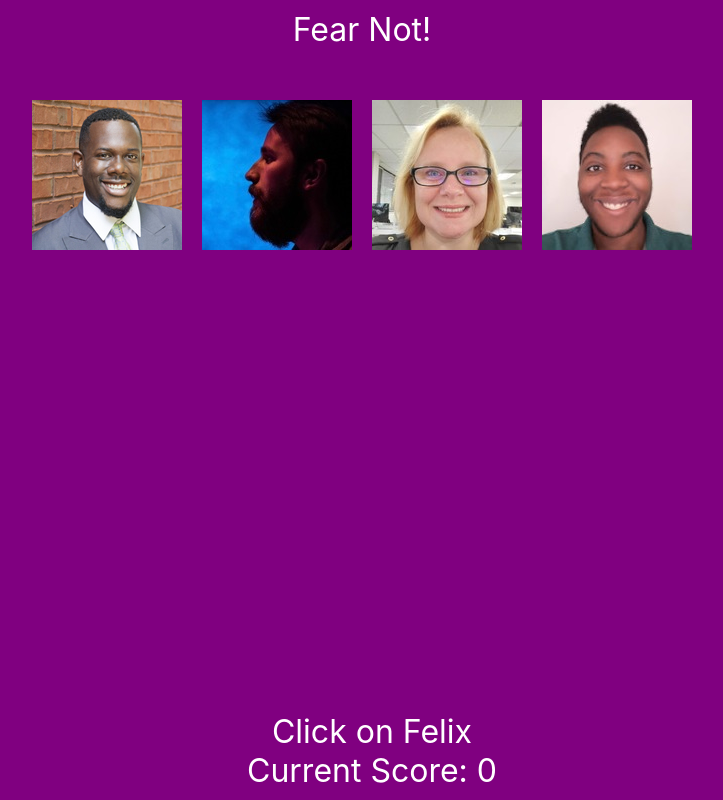
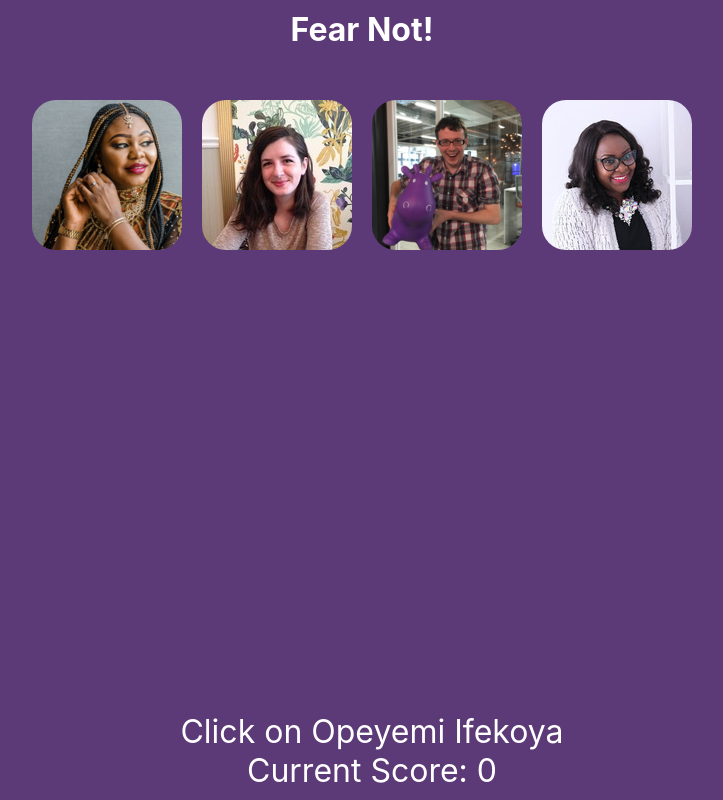
Before and after one commit to knollfear/fearnot, a React (Create React App) app: page / in a window 1280 px wide. Shown: the whole page, without its empty margins (278-1001 px from the left). Built offline with nearby package versions, Linux system fonts and the light colour scheme.

Commit message:
lots of changes.  Highlighting the selected card, showing details for a second before scoring the result.  some style changes.

```diff
--- a/public/fearless.json
+++ b/public/fearless.json
@@ -417,19 +417,7 @@
       "txt":"TJ Famodu"
 
     },
-    {
-      "displayName":"Katherine Faulkner",
-      "firstName":"Katherine",
-      "lastName":"Faulkner",
-      "preferredName":"Kate",
-      "jobTitle":"Director of People Operations",
-      "location":"Fearless HQ",
-      "division":"People Ops",
-      "photoUrl":"img/40634.jpg",
-      "img":"img/40634.jpg",
-      "txt":"Kate Faulkner"
 
-    },
     {
       "displayName":"Julia Fink",
       "firstName":"Julia",
@@ -560,19 +548,7 @@
       "txt":"Jewel Green"
 
     },
-    {
-      "displayName":"Rachel Grossman",
-      "firstName":"Rachel",
-      "lastName":"Grossman",
-      "preferredName":"Rachel",
-      "jobTitle":"UX Designer II",
-      "location":"Fearless HQ",
-      "division":"Design Herd",
-      "photoUrl":"img/40679.jpg",
-      "img":"img/40679.jpg",
-      "txt":"Rachel Grossman"
 
-    },
     {
       "displayName":"Marisa Grotte",
       "firstName":"Marisa",
@@ -846,19 +822,7 @@
       "txt":"Jerria Lowery"
 
     },
-    {
-      "displayName":"John Machovec",
-      "firstName":"John",
-      "lastName":"Machovec",
-      "preferredName":"",
-      "jobTitle":"Software Engineer II",
-      "location":"",
-      "division":"Engineering Herd",
-      "photoUrl":"img/40673.jpg",
-      "img":"img/40673.jpg",
-      "txt":"John Machovec"
 
-    },
     {
       "displayName":"Wayne MacKenzie",
       "firstName":"Wayne",
@@ -1223,19 +1187,7 @@
       "txt":"Tracie Tracey"
 
     },
-    {
-      "displayName":"Joe Tseng",
-      "firstName":"Joe",
-      "lastName":"Tseng",
-      "preferredName":"",
-      "jobTitle":"Software Engineer I",
-      "location":"Fearless HQ",
-      "division":"Engineering Herd",
-      "photoUrl":"img/40585.jpg",
-      "img":"img/40585.jpg",
-      "txt":"Joe Tseng"
 
-    },
     {
       "displayName":"Jarune Uwujaren",
       "firstName":"Jarune",
--- a/public/index.html
+++ b/public/index.html
@@ -7,7 +7,7 @@
     <meta name="theme-color" content="#000000" />
     <meta
       name="description"
-      content="Web site created using create-react-app"
+      content="What you don't not know about your coworkers is crucial"
     />
     <link rel="apple-touch-icon" href="%PUBLIC_URL%/logo192.png" />
     <!--
@@ -24,7 +24,7 @@
       work correctly both with client-side routing and a non-root public URL.
       Learn how to configure a non-root public URL by running `npm run build`.
     -->
-    <title>React App</title>
+    <title>Fear Not!</title>
   </head>
   <body>
     <noscript>You need to enable JavaScript to run this app.</noscript>
--- a/src/App.css
+++ b/src/App.css
@@ -24,6 +24,23 @@
   color: white;
 }
 
+.card{
+  display:inline-block;
+}
+ul{
+  list-style: none;
+}
+
+.active img {
+  border: #ee5340 solid 5px;
+  padding: 0;
+}
+
+.correct img{
+  border: #008c95 solid 5px;
+  padding:0;
+}
+
 .App-link {
   color: #61dafb;
 }
--- a/src/components/GameArea.js
+++ b/src/components/GameArea.js
@@ -1,12 +1,51 @@
-import React from 'react';
+import React, { useState } from 'react';
 
 const GameArea = ({cards, clickHandler, rule}) =>{
+    const displayStats = {
+        Name: 'txt',
+        Herd: 'division',
+        Title: 'jobTitle'
 
+    };
+    const [clicked, setClicked] = useState(null);
+    let hasCorrect = cards.some((card)=>{ return card.isCorrect});
+    const nextTurn = (card) =>{
+        if (clicked || hasCorrect){
+            return;
+        }
+        setClicked(card);
+        if (cards.length <= 6) {
+            setTimeout(() =>{
+                clickHandler(card);
+                setClicked(null);
+            }, 1000);
+        } else{
+            setClicked(null);
+            clickHandler(card);
+        }
+
+    };
     return cards.map((card, index)=>{
+        let classes = 'card';
+        if (card.isCorrect){
+            classes += ' correct'
+
+        } else if (clicked && card.txt === clicked.txt){
+            classes += ' active'
+        }
+
         return (
-            <span onClick={() => clickHandler(card)} key={index}>
+            <div className={ classes } onClick={(e) => {nextTurn(card)
+            }} key={`AC-${index}`}>
+
                 {rule.cardRender(card)}
-            </span>
+
+                { (clicked || hasCorrect) &&
+                <ul>
+                    {Object.entries(displayStats).map( ([key, value]) => <li>{card[value]}</li>)}
+                </ul>}
+
+            </div>
     )
     })
 };
--- a/src/components/GameContainer.js
+++ b/src/components/GameContainer.js
@@ -35,6 +35,24 @@ class GameContainer extends React.Component {
         });
 
     }
+
+    startNewGame() {
+        let state = {
+            endGame: false,
+            currentRule:Rules[0],
+            isNot:false,
+            score:0,
+        };
+
+        let possibleCards = this.state.cards;
+        shuffle(possibleCards);
+        state.card = possibleCards;
+        state.activeCard = possibleCards[0];
+        state.activeCards = possibleCards.slice(0, 4);
+        this.setState(state)
+
+    }
+
     componentDidMount() {
         this.setupGame();
     }
@@ -43,37 +61,55 @@ class GameContainer extends React.Component {
 
         let isCorrect = this.state.currentRule.rule(
             obj,
-            this.state.activeCard,
-            this.state.activeCards
+            this.state.activeCard
         );
+
         if (this.state.isNot){
             isCorrect = !isCorrect
         }
         let score = 0;
         if (isCorrect){
-            score = this.state.score + 1
+            score = this.state.score + 1;
+            this.changeRule(score)
+
+        } else {
+            const gradedCards = this.state.activeCards.slice().map((card) => {
+                console.log(card);
+                card.isCorrect = this.state.currentRule.rule(
+                    card,
+                    this.state.activeCard
+                );
+                console.log(card.isCorrect);
+                if (this.state.isNot){
+                    card.isCorrect = !card.isCorrect
+                }
+                console.log(card.isCorrect);
+                return card
+            });
+            this.setState({activeCards: gradedCards});
+            this.newGame();
 
         }
-        this.changeRule(score)
+
+
     };
 
     changeRule = (score) =>{
 
-        if (score === 0){
-            this.newGame();
-        }
-        const numRules = Math.min(Rules.length, Math.floor(score/5));
+        const numRules = Math.min(Rules.length, Math.floor(score / 5));
         let currentRule = Rules[Math.floor(Math.random() * numRules)];
         //let currentRule = Rules[4];
         let possibleCards = this.state.cards;
         shuffle(possibleCards);
         let activeCard = possibleCards[0];
-        let activeCards = possibleCards.slice(0,Math.floor(score/4) + 4);
+        let activeCards = possibleCards.slice(0, Math.floor(score / 4) + 4);
         shuffle(activeCards);
         let isNot = (Math.floor(Math.random() * 10) % 2 === 0);
-        console.log(isNot);
-        this.setState({score, currentRule, possibleCards, activeCard, activeCards, isNot})
+
+        this.setState({ score, currentRule, possibleCards, activeCard, activeCards, isNot})
     };
+
+
 
     newGame = () =>{
         const prevScore = this.state.score;
@@ -88,14 +124,14 @@ class GameContainer extends React.Component {
             this.state.cards ?
                 <React.Fragment>
                     <div className={'header'}>Fear Not!</div>
-                    {this.state.endGame ?
+                    {this.state.endGame &&
 
                     <div >
                         <div>Great Job.  You scored: {this.state.prevScore}</div>
-                            <button onClick={()=>{this.setState({endGame:false})}}>New Game?</button>
+                        <button onClick={()=>{this.startNewGame()}}>New Game?</button>
                     </div>
-                        :
-                        <React.Fragment>
+
+                    }
                     < GameArea cards={this.state.activeCards} clickHandler={this.clickHandler} rule={this.state.currentRule}/>
                     <Footer
                         rule={this.state.currentRule}
@@ -104,8 +140,6 @@ class GameContainer extends React.Component {
                         score={this.state.score}
                         prevScore={this.state.prevScore}
                     />
-                        </React.Fragment>
-                    }
 
                 </React.Fragment>
                 :
--- a/src/components/Rules.js
+++ b/src/components/Rules.js
@@ -1,7 +1,13 @@
 import React from "react";
 
 const Rules =[
-
+    {
+        text:(obj, isNot) =>{return `Click on ${isNot ? 'not' : ''} ${obj.txt}`},
+        rule: (obj, activeCard)=>{
+            return obj.txt === activeCard.txt
+        },
+        cardRender: (obj) =>{return imgCard(obj)},
+    },
     {
         text:(obj, isNot) =>{return `Click on ${isNot ? 'not' : ''} ${obj.preferredName || obj.firstName}`},
         rule: (obj, activeCard)=>{
@@ -16,7 +22,6 @@ const Rules =[
         },
         cardRender: (obj) =>{return txtCard(obj)},
     },
-
     {
         text:(obj, isNot) =>{return `Click on ${isNot ? 'not' : ''} last name of ${obj.lastName}`},
         rule: (obj, activeCard)=>{
@@ -55,7 +60,7 @@ const Rules =[
 const imgPrompt = (obj, isNot) =>{
     return (
         <div>
-            Click on {isNot ? 'not' : ''}
+            Who is {isNot ? 'not' : ''}
             <img src={process.env.PUBLIC_URL + '/' + obj.photoUrl } alt={obj.displayName}/>
         </div>
     )
--- a/src/index.css
+++ b/src/index.css
@@ -1,15 +1,25 @@
 body {
   margin: 0;
-  font-family: -apple-system, BlinkMacSystemFont, 'Segoe UI', 'Roboto', 'Oxygen',
+  font-family: 'Montserrat Alternates Bold', -apple-system, BlinkMacSystemFont, 'Segoe UI', 'Roboto', 'Oxygen',
     'Ubuntu', 'Cantarell', 'Fira Sans', 'Droid Sans', 'Helvetica Neue',
     sans-serif;
   -webkit-font-smoothing: antialiased;
   -moz-osx-font-smoothing: grayscale;
-  background-color:purple;
+  background-color:#5c3977;
   color:white;
   text-align: center;
   padding:10px;
 
+}
+
+button{
+  background-color: #78638f;
+  padding: 25px;
+  border: white 3px solid;
+  margin: 8px;
+  color: white;
+  border-radius: 10px;
+  font-size:1.5em;
 }
 
 
@@ -19,12 +29,15 @@ code {
 }
 
 img{
-  padding:10px
+  padding:10px;
+  border-radius: 20%;
 }
 .header {
   font-size: 2em;
 
   min-height: 10vh;
+
+  font-weight: bold;
 
 }
 
```
Also changed, not shown: src/logo.svg. Lines whose indentation alone changed are shown as unchanged.
